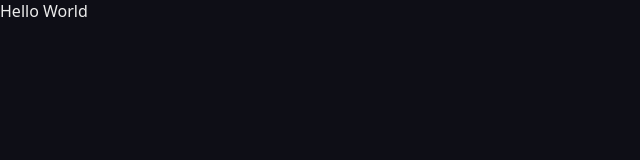
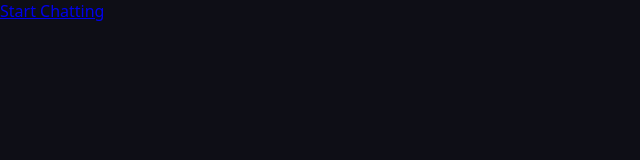
Before and after one commit to exdu1/comp313-402-group4-w25, a React (Vite) app in the folder client/: page / in a window 1280 px wide. Shown: the top 160 px of the page, without its empty margins (0-640 px from the left). Built offline with nearby package versions, Linux system fonts and the light colour scheme.

Commit message:
Added routing and button in frontend to link to chatpage

```diff
--- a/client/src/App.jsx
+++ b/client/src/App.jsx
@@ -1,6 +1,16 @@
+import { BrowserRouter, Routes, Route, Navigate } from 'react-router-dom';
+import ChatPage from './routes/chatPage/ChatPage';
+import Homepage from './routes/homepage/Homepage';
+
 const App = () => {
-  return (
-    <div>Hello World</div>
+    return (
+      <BrowserRouter>
+          <Routes>
+              <Route path="/" element={<Homepage />} />
+              <Route path="/chat" element={<ChatPage />} />
+              <Route path="*" element={<Navigate to="/" />} />
+          </Routes>
+      </BrowserRouter>
   )
 }
 
--- a/client/src/routes/homepage/Homepage.jsx
+++ b/client/src/routes/homepage/Homepage.jsx
@@ -1,9 +1,14 @@
+import { Link } from 'react-router-dom';
 import './homepage.css'
 
 const Homepage = () => {
     return (
-        <div className='homepage'>Homepage</div>
-    )
-}
+      <div className="homepage">
+        <div className="actions">
+            <Link to="/chat" className="cta-button">Start Chatting</Link>
+        </div>
+      </div>
+    );
+};
 
-export default Homepage
+export default Homepage;
```
